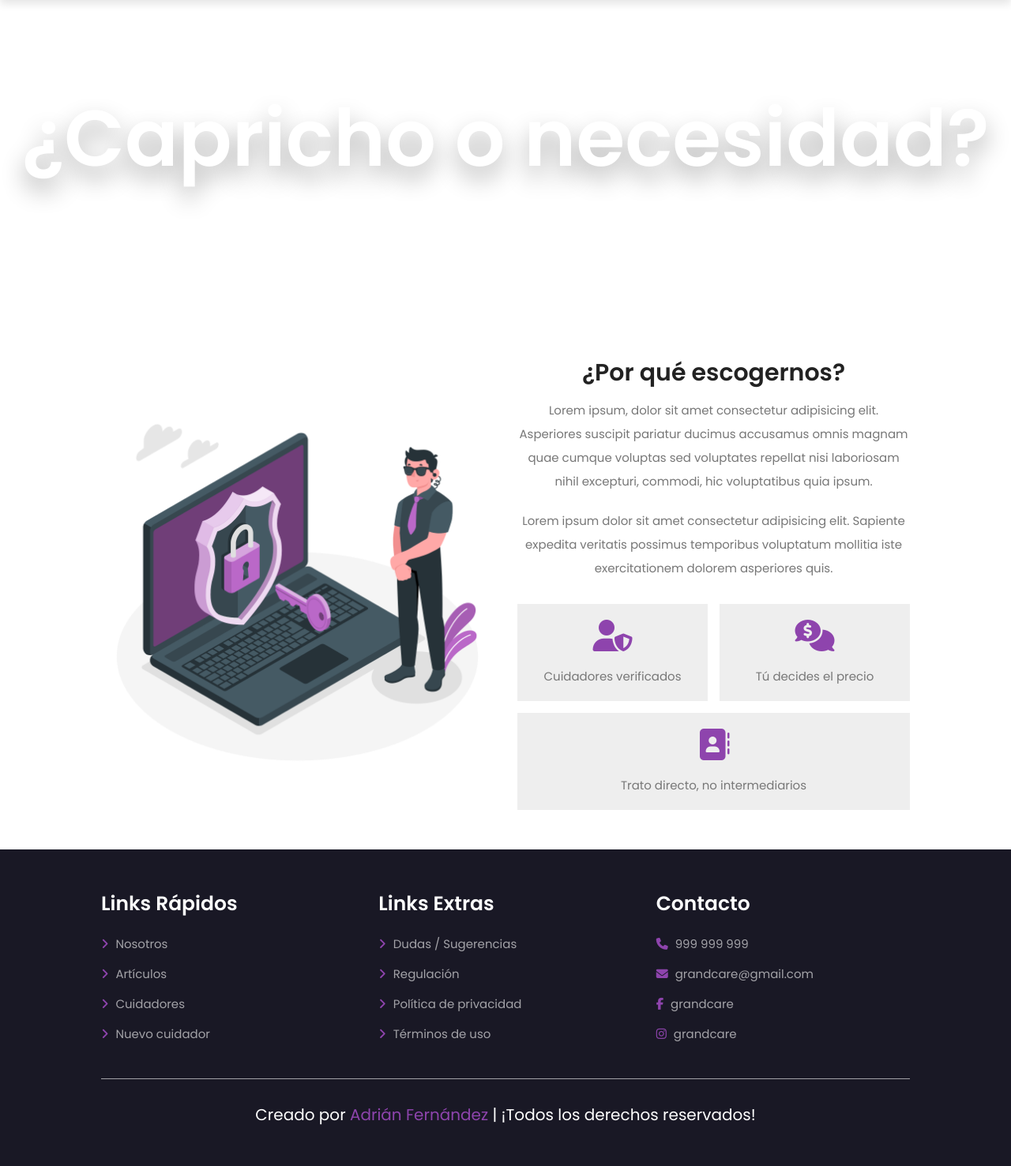
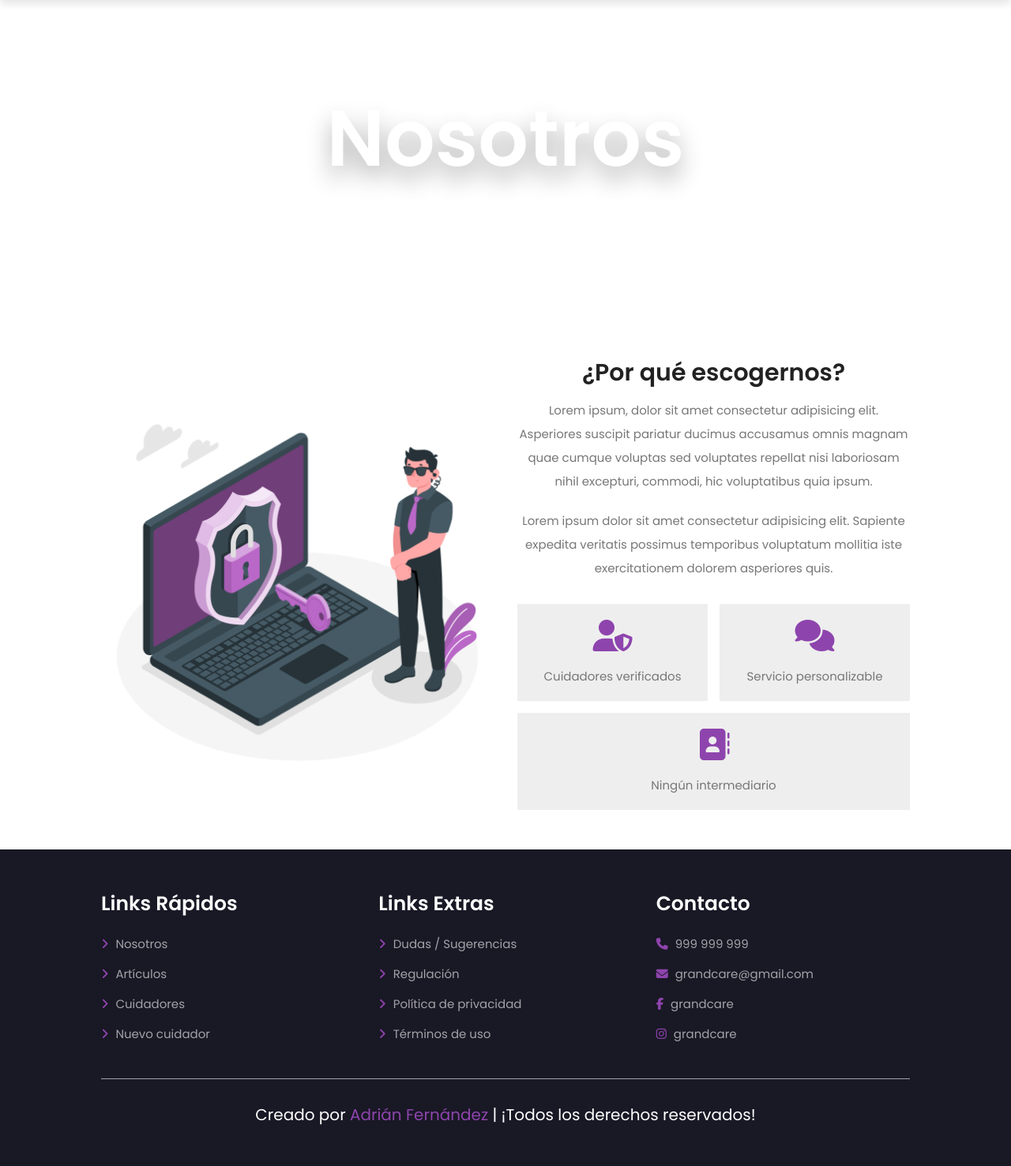
Before and after one commit to adriferro/caurhealth., a PHP site: page /templates/about.php in a window 1280 px wide. Shown: the part 78-1555 px from the top of the page at 79% size. Run offline with PHP 8.4, Linux system fonts and the light colour scheme.

Commit message:
Modificamos un par de detalles

```diff
--- a/templates/about.php
+++ b/templates/about.php
@@ -26,7 +26,7 @@
 
 
     <div class="heading">
-        <h1>¿Capricho o necesidad?</h1>
+        <h1>Nosotros</h1>
     </div>
 
     <section class="about">
@@ -45,12 +45,12 @@
                     <span>Cuidadores verificados</span>
                 </div>
                 <div class="icons">
-                    <i class="fa-solid fa-comments-dollar"></i>
-                    <span>Tú decides el precio</span>
+                    <i class="fa-solid fa-comments"></i>
+                    <span>Servicio personalizable</span>
                 </div>
                 <div class="icons">
                     <i class="fa-solid fa-address-book"></i>
-                    <span>Trato directo, no intermediarios</span>
+                    <span>Ningún intermediario</span>
                 </div>
             </div>
         </div>
```
